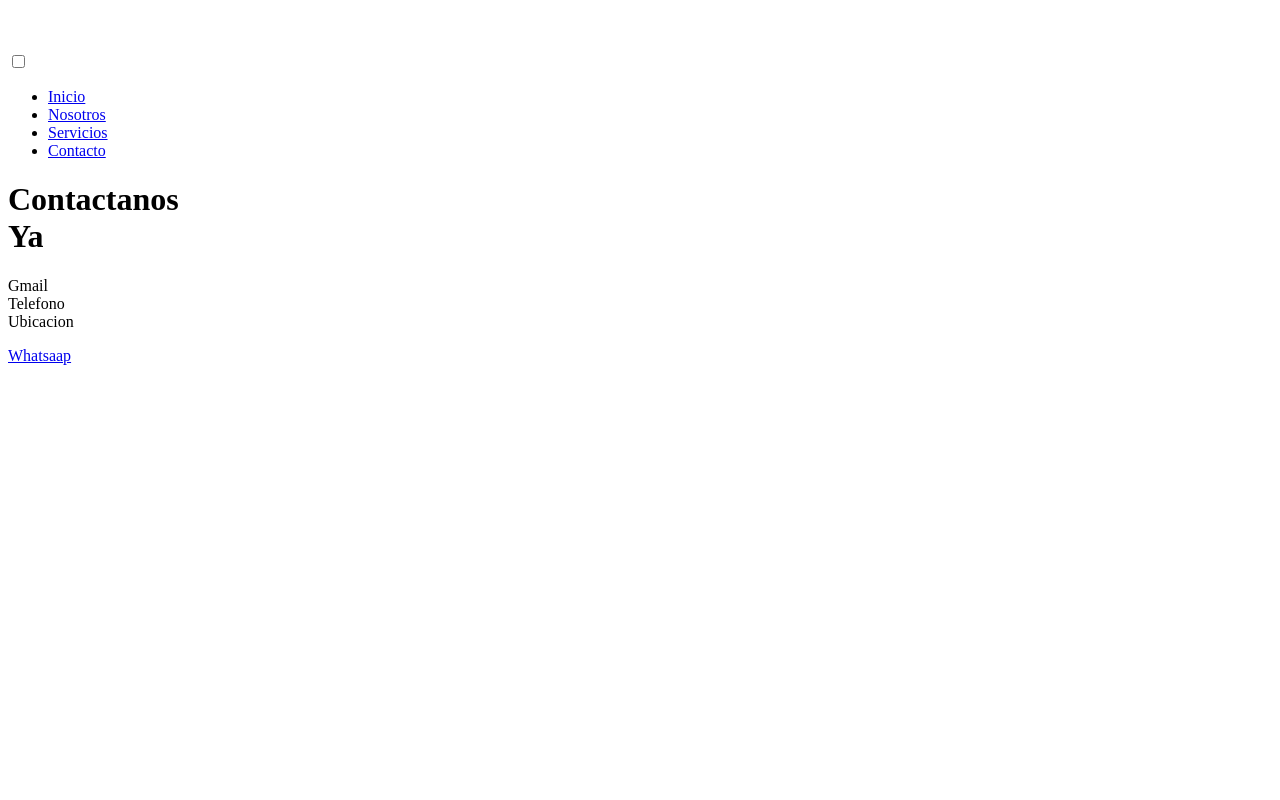
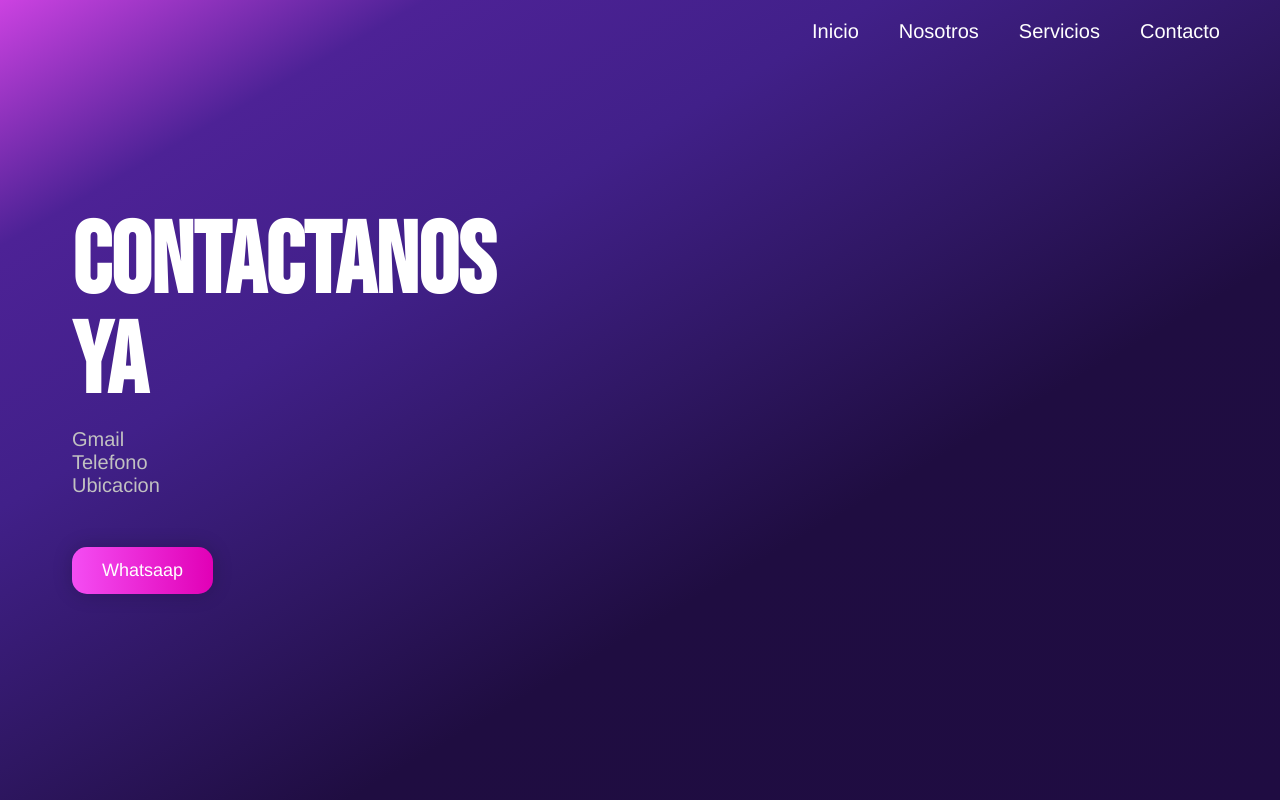
Before and after one commit to Santino-Paolucci/enrega3-sass, a plain HTML site: page paginas/contacto.html in a window 1280 px wide. Drawn offline with Linux system fonts and the light colour scheme; the site is published under a folder, as on GitHub Pages, so addresses that start at the root find nothing; files whose address does not match are found by name.

Commit message:
cssarreglo

```diff
--- a/paginas/contacto.html
+++ b/paginas/contacto.html
@@ -3,7 +3,7 @@
 <head>
     <meta charset="UTF-8">
     <meta name="viewport" content="width=device-width, initial-scale=1.0">
-    <link rel="stylesheet" href="/css/styles.css">
+    <link rel="stylesheet" href="../css/styles.css">
     <title>Document</title>
 </head>
 <body>
--- a/paginas/nosotros.html
+++ b/paginas/nosotros.html
@@ -3,7 +3,7 @@
 <head>
     <meta charset="UTF-8">
     <meta name="viewport" content="width=device-width, initial-scale=1.0">
-    <link rel="stylesheet" href="/css/styles.css">
+    <link rel="stylesheet" href="../css/styles.css">
     <title>Nosotros</title>
 </head>
 <body>
```
Also changed, not shown: paginas/servicios.html (+1 -1 lines).
